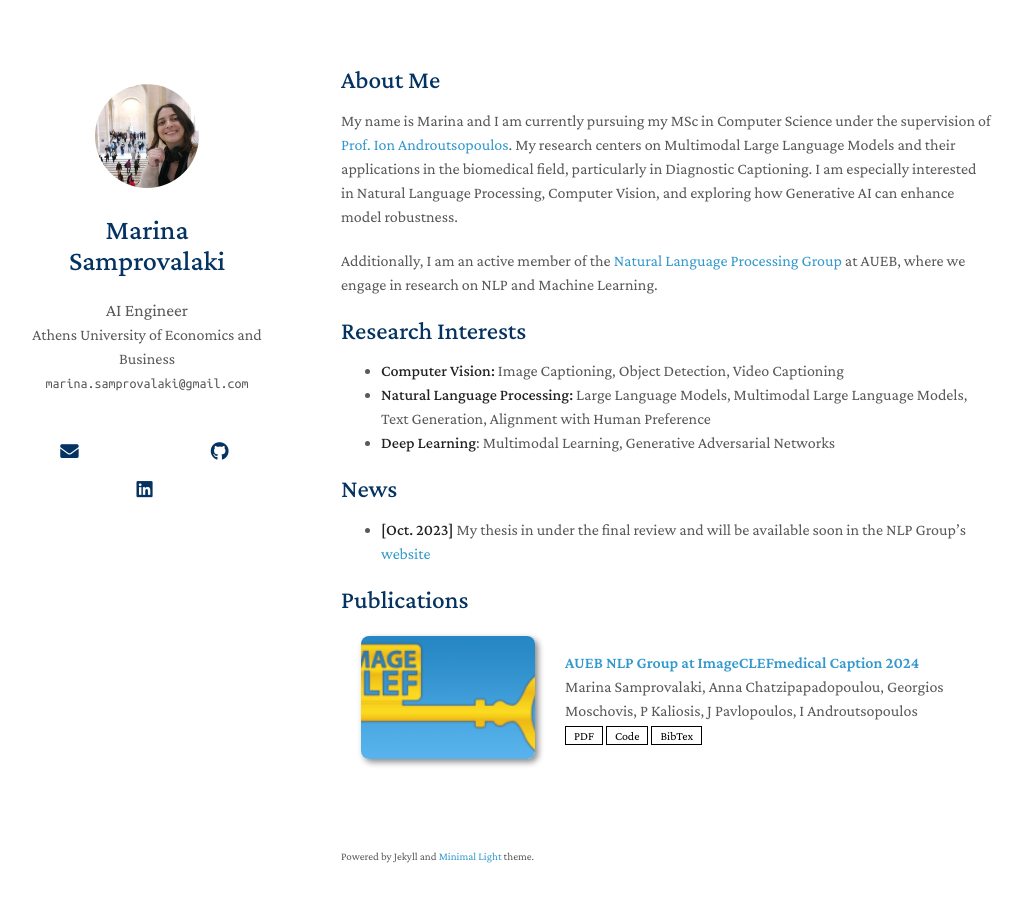
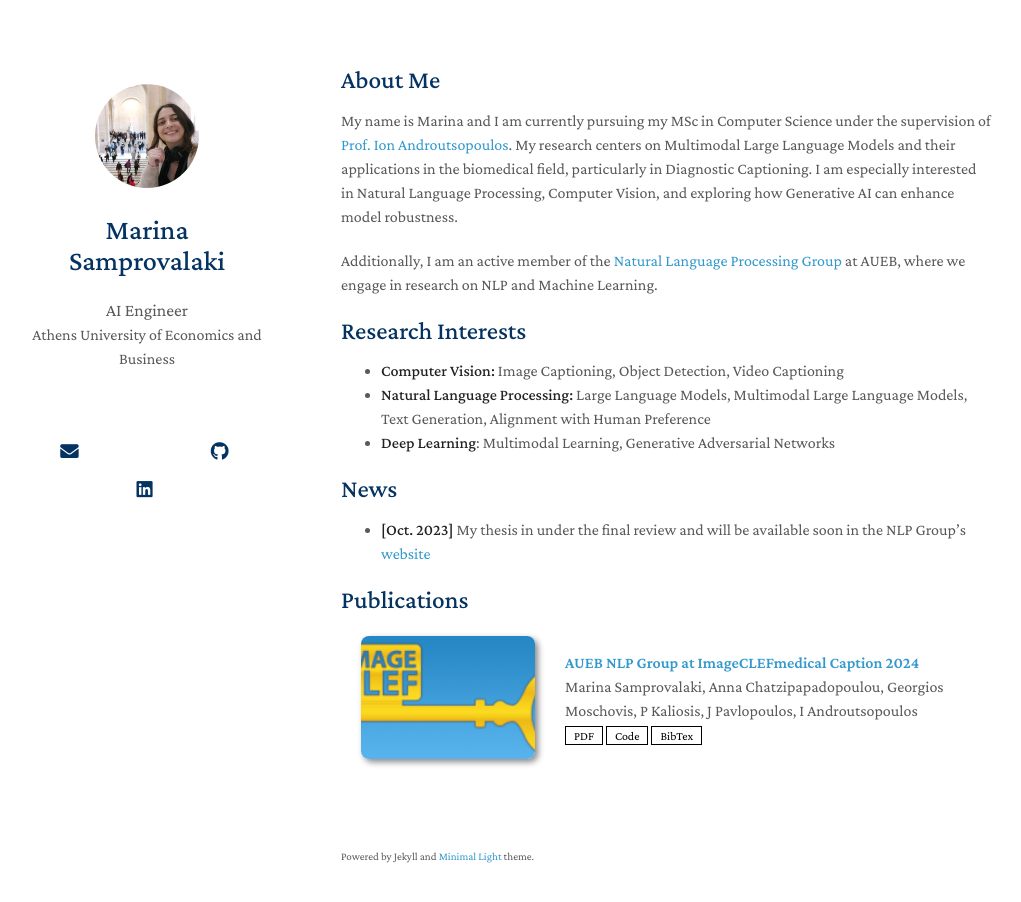
Before and after one commit to msamprovalaki/msamprovalaki.github.io, a Jekyll site: the page built from index.md, in a window 1280 px wide and 937 px high. Shown: the top 902 px of the window, without its empty margins (129-1150 px from the left). Built offline with Jekyll 4.4.1, drawn with Linux system fonts in a browser that asks for light colours; nearby versions of some CDN libraries; a style sheet for code colours, icons or effects is not loaded; our own code applies the rules of GitHub Pages for plain Markdown files; some of the changed lines change nothing that is shown.

Commit message:
removed email

```diff
--- a/_config.yml
+++ b/_config.yml
@@ -1,6 +1,6 @@
 # Basic Information
 title: Marina Samprovalaki
-email: marina.samprovalaki@gmail.com
+# email: marina.samprovalaki@gmail.com
 position: AI Engineer
 affiliation: Athens University of Economics and Business
 address: Athens, Greece
```
